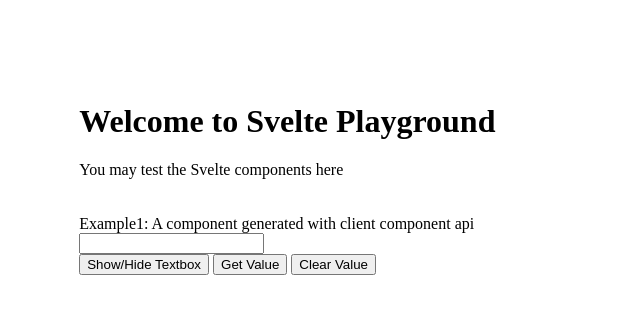
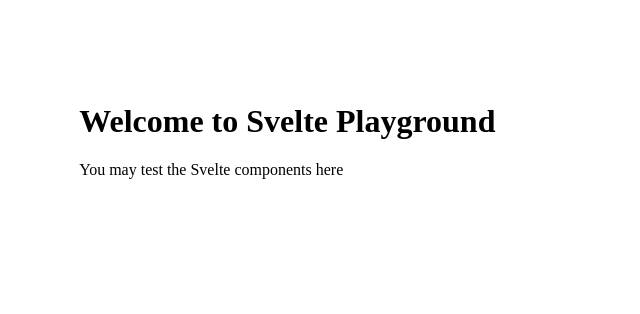
Before and after one commit to MohaElder/SvelteComponents, a SvelteKit app in the folder package/: page / in a window 1280 px wide. Shown: the top 314 px of the page, without its empty margins (0-640 px from the left). Built offline with nearby package versions, Linux system fonts and the light colour scheme.

Commit message:
Minimize demo

```diff
--- a/package/src/lib/Text.svelte
+++ /dev/null
@@ -1,57 +0,0 @@
-<script lang="ts">
-	import { onMount } from 'svelte';
-
-	onMount(() => {
-		init(null);
-	});
-
-	export let value: string | null;
-
-	export let metadata: {
-		Required: boolean;
-		Hidden: boolean;
-		CustomProperties: {
-			multiline: boolean;
-		};
-	};
-
-	export let autocomplete = false;
-
-	export const init = (v : string | null) => {
-		value = v;
-		return Promise.resolve();
-	};
-
-	export const getValue = () => {
-		return Promise.resolve(value);
-	};
-
-	export const clearInput = () => {
-		value = '';
-		return Promise.resolve();
-	};
-
-	export const toggle = () => {
-		metadata.Hidden = !metadata.Hidden;
-		return Promise.resolve();
-	};
-</script>
-
-{#if !metadata.Hidden}
-<!-- <div style="display: none;"></div> -->
-	{#if metadata.CustomProperties.multiline}
-		<textarea
-			class="form-control"
-			bind:value={value}
-			required={metadata.Required && !metadata.Hidden}
-		/>
-	{:else}
-		<input
-			autocomplete={autocomplete ? 'on' : 'off'}
-			class="form-control"
-			bind:value={value}
-			required={metadata.Required && !metadata.Hidden}
-			type="text"
-		/>
-	{/if}
-{/if}
--- a/package/src/main.js
+++ b/package/src/main.js
@@ -1,7 +1,5 @@
-import Text from "./lib/Text.svelte";
+var svelteComponents = {
 
-var svelteComponents = {
-    Text,
 };
 
 window.svelteComponents = svelteComponents;
--- a/package/src/routes/+page.svelte
+++ b/package/src/routes/+page.svelte
@@ -1,23 +1,8 @@
 <script lang="ts">
 	import { onMount } from 'svelte';
-	import Text from '../lib/Text.svelte';
-
-	let textComponent: Text | null = null;
 
 	onMount(() => {
-		textComponent = new Text({
-			target: document.getElementById('text-box'),
-			props: {
-				metadata: {
-					Required: true,
-					Hidden: false,
-					CustomProperties: {
-						multiline: false
-					}
-				},
-				autocomplete: false
-			}
-		});
+
 	});
 </script>
 
@@ -26,25 +11,7 @@
 		<h1>Welcome to Svelte Playground</h1>
 		<p>You may test the Svelte components here</p>
 	</div>
-	<div>
-		<label>Example1: A component generated with client component api</label>
-		<div id="text-box" />
-		<button
-			on:click={() => {
-				textComponent?.toggle();
-			}}>Show/Hide Textbox</button
-		>
-		<button
-			on:click={() => {
-				textComponent?.getValue().then((res) => alert('Text box has value: ' + res));
-			}}>Get Value</button
-		>
-		<button
-			on:click={() => {
-				textComponent?.clearInput();
-			}}>Clear Value</button
-		>
-	</div>
+
 </body>
 
 <style>
```
Also changed, not shown: 2 other files (tests, documents, lock files or other folders).
